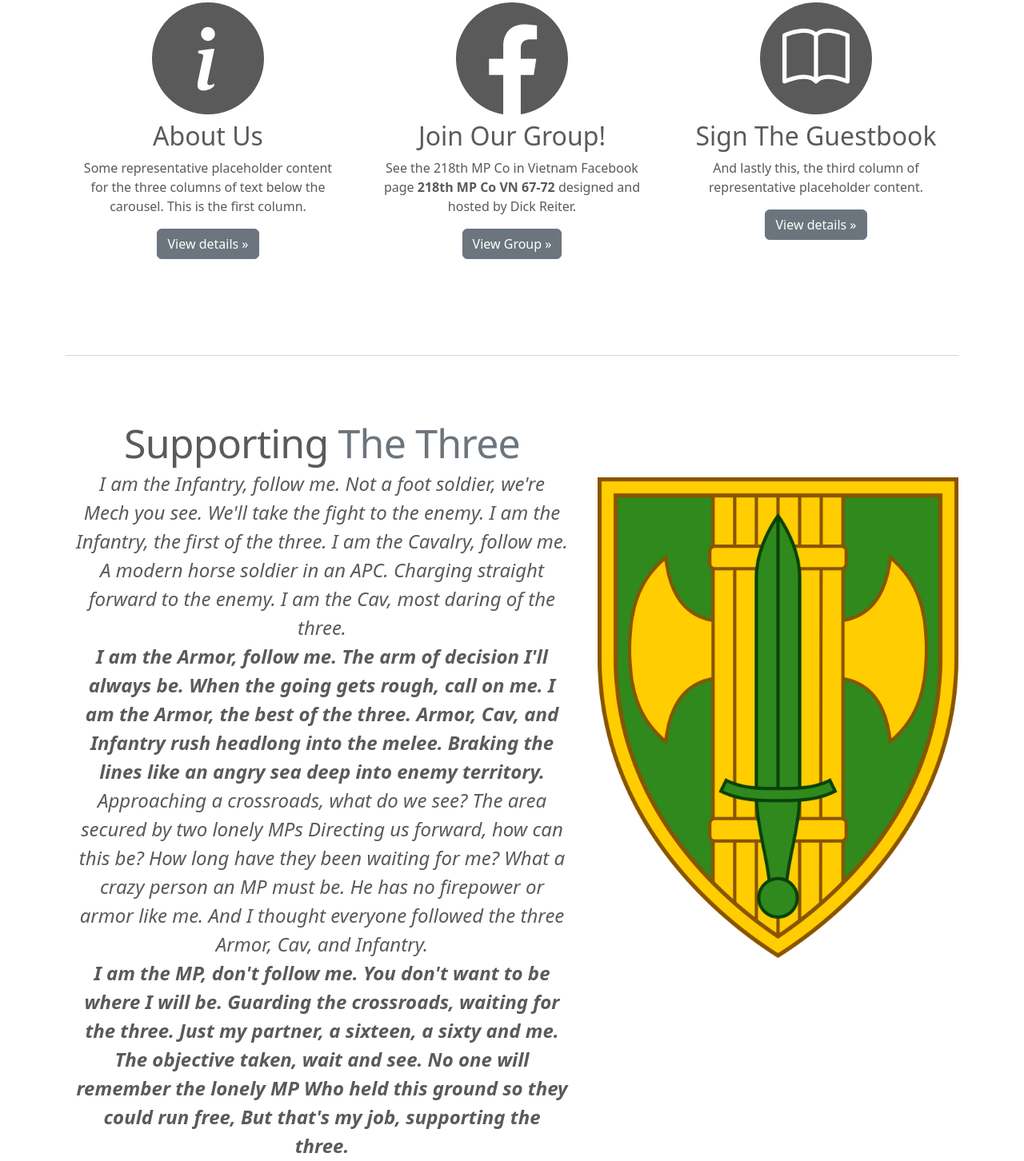
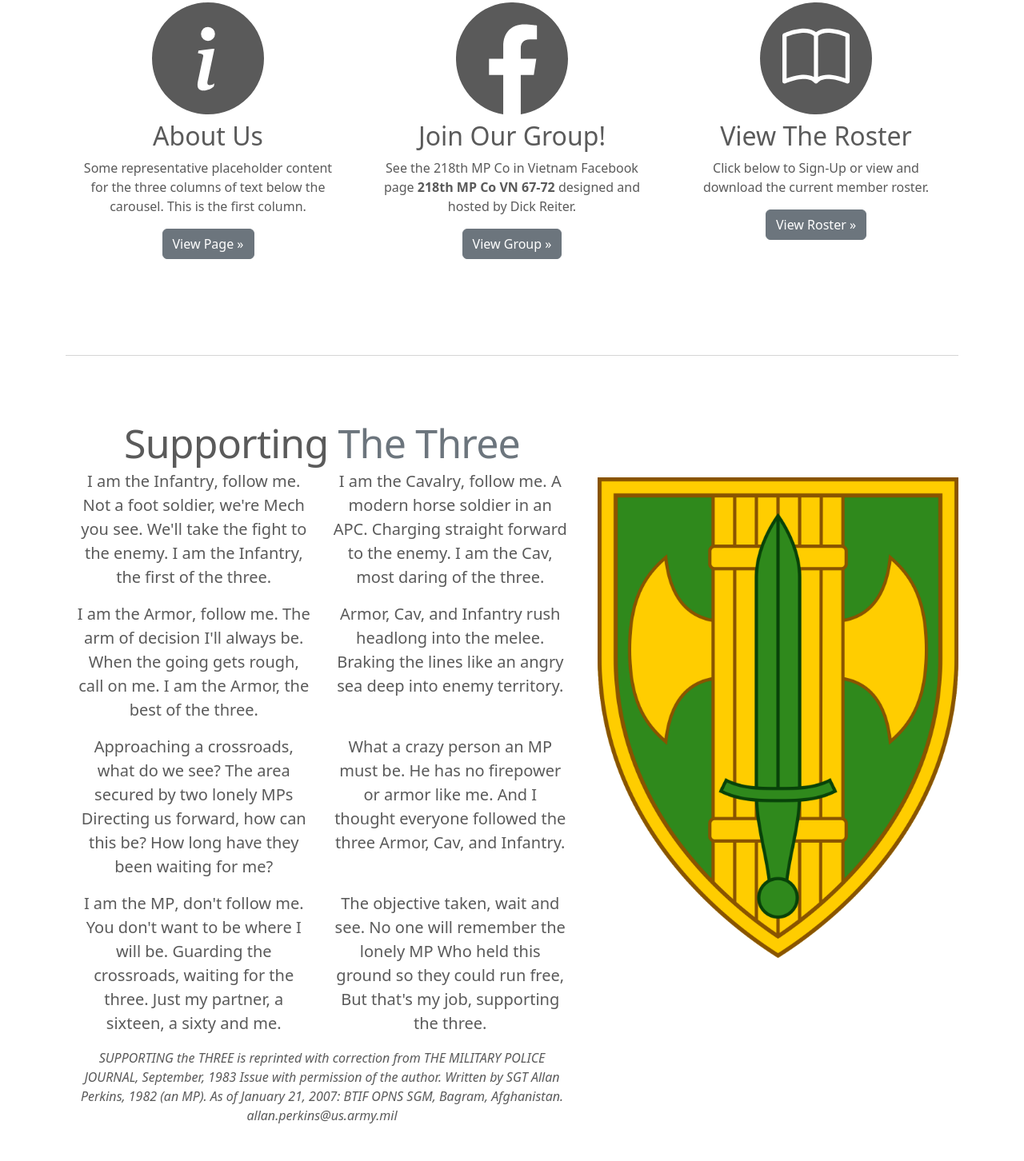
Before and after one commit to jonytipton/218th-node-app, a website: page index.html in a window 1280 px wide. Shown: the part 1093-2545 px from the top of the page at 80% size. Drawn offline with nearby package versions, Linux system fonts and the light colour scheme.

Commit message:
Created About page - Updated references to pages in Navbar - Swapped Roster and Guestbook links on Home - About page complete

```diff
--- a/index.html
+++ b/index.html
@@ -6,7 +6,7 @@
     <meta name="viewport" content="width=device-width, initial-scale=1, shrink-to-fit=no">
 
     <!-- Bootstrap CSS -->
-    <link rel="stylesheet" href="./scss/custom.css"/>
+    <link rel="stylesheet" href="/scss/custom.css"/>
     <title>218th Military Police Company</title>
   </head>
   <body>
@@ -23,7 +23,7 @@
                 <a class="nav-link active" aria-current="page" href="./index.html">Home</a>
               </li>
               <li class="nav-item">
-                <a class="nav-link" href="./html/gallery.html">Gallery</a>
+                <a class="nav-link" href="/html/gallery.html">Gallery</a>
               </li>
               <li class="nav-item">
                 <a class="nav-link" href="#">Roster</a>
@@ -100,7 +100,7 @@
         <hr class="my-4">
         <p>This website is dedicated to those who served in the 218th Military Police Company in Vietnam. If you wish to add to or correct any information herein, to be included, wish to add photos or can identify anyone not named in any of the photos, please click the Contact Us button below</p>
         <p class="lead">
-          <a class="btn btn-primary btn-lg" href="#" role="button">Contact Us</a>
+          <a class="btn btn-primary btn-lg" href="mailto:rireiter@wyoming.com?subject=[218th MP Co Site] - 'REPLACE WITH SUBJECT/QUESTIONS'" role="button">Contact Us</a>
         </p>
       </div>
     </div>
@@ -114,7 +114,7 @@
         </svg>
         <h2 class="mt-2">About Us</h2>
         <p>Some representative placeholder content for the three columns of text below the carousel. This is the first column.</p>
-        <p><a class="btn btn-secondary" href="#">View details &raquo;</a></p>
+        <p><a class="btn btn-secondary" href="/html/about.html">View Page &raquo;</a></p>
       </div><!-- /.col-lg-4 -->
       <div class="col-lg-4">
         <svg xmlns="http://www.w3.org/2000/svg" width="140" height="140" fill="currentColor" class="bi bi-facebook" viewBox="0 0 16 16">
@@ -133,9 +133,9 @@
             <path d="M1 2.828c.885-.37 2.154-.769 3.388-.893 1.33-.134 2.458.063 3.112.752v9.746c-.935-.53-2.12-.603-3.213-.493-1.18.12-2.37.461-3.287.811V2.828zm7.5-.141c.654-.689 1.782-.886 3.112-.752 1.234.124 2.503.523 3.388.893v9.923c-.918-.35-2.107-.692-3.287-.81-1.094-.111-2.278-.039-3.213.492V2.687zM8 1.783C7.015.936 5.587.81 4.287.94c-1.514.153-3.042.672-3.994 1.105A.5.5 0 0 0 0 2.5v11a.5.5 0 0 0 .707.455c.882-.4 2.303-.881 3.68-1.02 1.409-.142 2.59.087 3.223.877a.5.5 0 0 0 .78 0c.633-.79 1.814-1.019 3.222-.877 1.378.139 2.8.62 3.681 1.02A.5.5 0 0 0 16 13.5v-11a.5.5 0 0 0-.293-.455c-.952-.433-2.48-.952-3.994-1.105C10.413.809 8.985.936 8 1.783z"/>
           </svg>
         </span>
-        <h2 class="mt-2">Sign The Guestbook</h2>
-        <p>And lastly this, the third column of representative placeholder content.</p>
-        <p><a class="btn btn-secondary" href="#">View details &raquo;</a></p>
+        <h2 class="mt-2">View The Roster</h2>
+        <p>Click below to Sign-Up or view and download the current member roster.</p>
+        <p><a class="btn btn-secondary" href="#">View Roster &raquo;</a></p>
       </div><!-- /.col-lg-4 -->
     </div><!-- /.row -->
 
@@ -148,49 +148,90 @@
         <h2 class="featurette-heading mt-1 text-center">Supporting<span class="text-muted">&nbspThe Three</span></h2>
         <div class="container">
           <div class="row">
-            <div class=" col-lg quote text-center fst-italic">
-              I am the Infantry, follow me.
+            <div class=" col-lg text-center lead">
+              <p class="">
+                <strong>I am the Infantry</strong>, follow me.
                 Not a foot soldier, we're Mech you see.
                 We'll take the fight to the enemy.
                 I am the Infantry, the first of the three.
-              I am the Cavalry, follow me.
+              </p>
+            </div>
+            <div class=" col-lg text-center lead">
+             <p>
+                <strong>I am the Cavalry</strong>, follow me.
                 A modern horse soldier in an APC.
                 Charging straight forward to the enemy.
-                I am the Cav, most daring of the three.</br>
-
-              <strong>I am the Armor, follow me.
+                I am the Cav, most daring of the three.
+             </p>
+            </div>
+          </div>
+          <div class="row">
+            <div class="col-lg">
+            <p class="lead text-center">
+              <strong>I am the Armor</strong>, follow me.
             The arm of decision I'll always be.
             When the going gets rough, call on me.
             I am the Armor, the best of the three.
-              Armor, Cav, and Infantry
+            </p>
+            </div>
+            <div class="col-lg text-center lead">
+              <p>
+                <strong>Armor, Cav, and Infantry</strong>
               rush headlong into the melee.
               Braking the lines like an angry sea
-              deep into enemy territory.</strong><br>
-
+              deep into enemy territory.
+              </p>
+            </div>
+          </div>
+          <div class="row">
+            <div class="col-lg ">
+              <div class="text-center lead">
+              <p>
                 Approaching a crossroads, what do we see?
                 The area secured by two lonely MPs
                 Directing us forward, how can this be?
                 How long have they been waiting for me?
+              </p>
+            </div>
+          </div>
+            <div class="col-lg">
+              <p class="text-center lead">
                 What a crazy person an MP must be.
                 He has no firepower or armor like me.
                 And I thought everyone followed the three
-              Armor, Cav, and Infantry.<br>
-
-              <strong>I am the MP, don't follow me.
+                Armor, Cav, and Infantry.
+              </p>
+            </div>
+          </div>
+          <div class="row">
+            <div class="col-lg">
+              <p class="text-center lead">
+                <strong>I am the MP</strong>, don't follow me.
                 You don't want to be where I will be.
                 Guarding the crossroads, waiting for the three.
                 Just my partner, a sixteen, a sixty and me.
-
+                </p>
+            </div>
+            <div class="col-lg">
+              <p class="text-center lead">
                 The objective taken, wait and see.
                 No one will remember the lonely MP
                 Who held this ground so they could run free,
-            But that's my job, supporting the three.</strong><br>
+                But that's my job, supporting the three.
+              </p>
             </div>
+          </div>
+          <div class="row">
+            <p class="text-center fst-italic">SUPPORTING the THREE is reprinted with correction from THE MILITARY POLICE JOURNAL, September, 1983 Issue with permission of the author.
+              Written by SGT Allan Perkins, 1982 (an MP).
+              As of January 21, 2007: BTIF OPNS SGM, Bagram, Afghanistan.
+              allan.perkins@us.army.mil</p>
           </div>
         </div>
       </div>
       <div class="col-md-5 mt-5">
-        <img class="bd-placeholder-img pt-4 featurette-image img-fluid mx-auto" width="500" height="500" src="./img/18th_MP_Icon.svg.png" role="img" preserveAspectRatio="xMidYMid slice" focusable="false"></img>
+        <img class="bd-placeholder-img pt-4 featurette-image img-fluid mx-auto rounded-1em" width="500" height="500" src="./img/18th_MP_Icon.svg.png" role="img" preserveAspectRatio="xMidYMid slice" focusable="false"></img>
+
       </div>
     </div>
 
```
Also changed, not shown: html/about.html (added, +82 -0 lines), img/about/about_richard.jpg (added), img/about/about_tom.jpg (added). Lines whose indentation alone changed are shown as unchanged.
